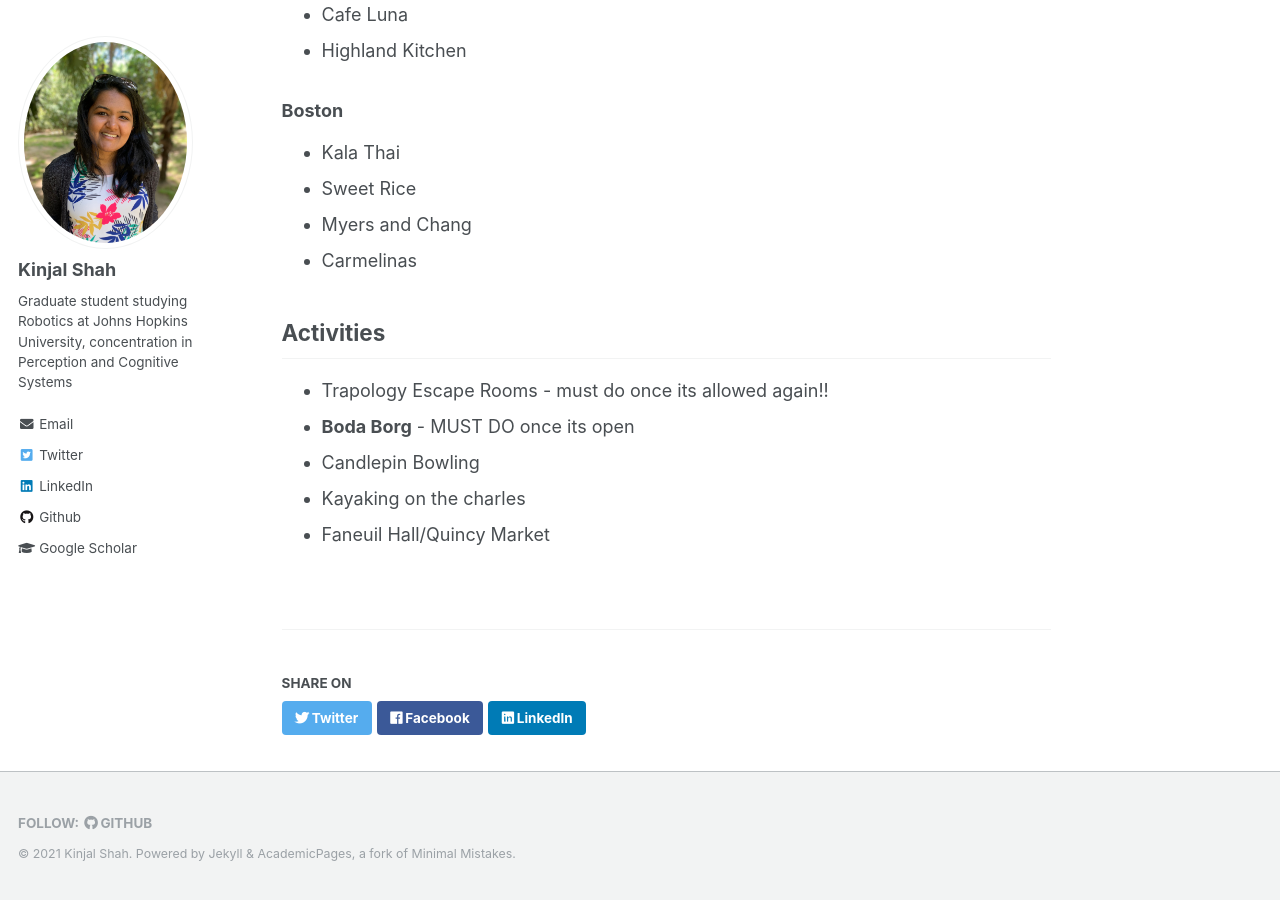
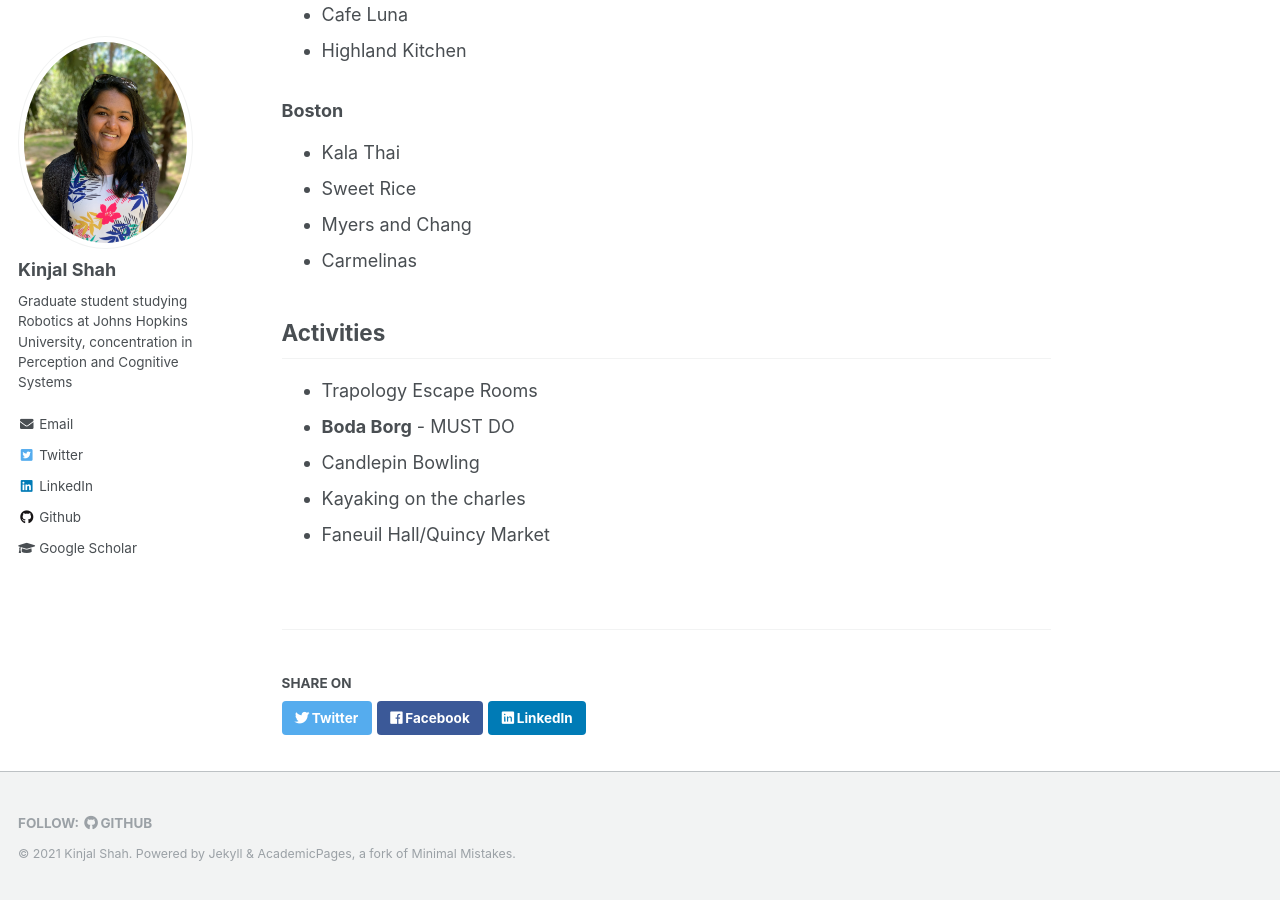
Before and after one commit to kinjmshah/kinjmshah.github.io, a Jekyll site: the page built from _hobbies/foodBoston.md, in a window 1280 px wide and 900 px high, scrolled down 1976 px. Built offline with Jekyll 4.4.1, drawn with Linux system fonts in a browser that asks for light colours.

Commit message:
Update foodBoston.md

```diff
--- a/_hobbies/foodBoston.md
+++ b/_hobbies/foodBoston.md
@@ -57,8 +57,8 @@ permalink: /hobbies/foodBoston
 
 ## Activities
 
-- Trapology Escape Rooms - must do once its allowed again!!
-- **Boda Borg** - MUST DO once its open
+- Trapology Escape Rooms
+- **Boda Borg** - MUST DO
 - Candlepin Bowling
 - Kayaking on the charles
 - Faneuil Hall/Quincy Market
```
Also changed, not shown: other parts of _hobbies/foodBoston.md (+1 -1 lines).
